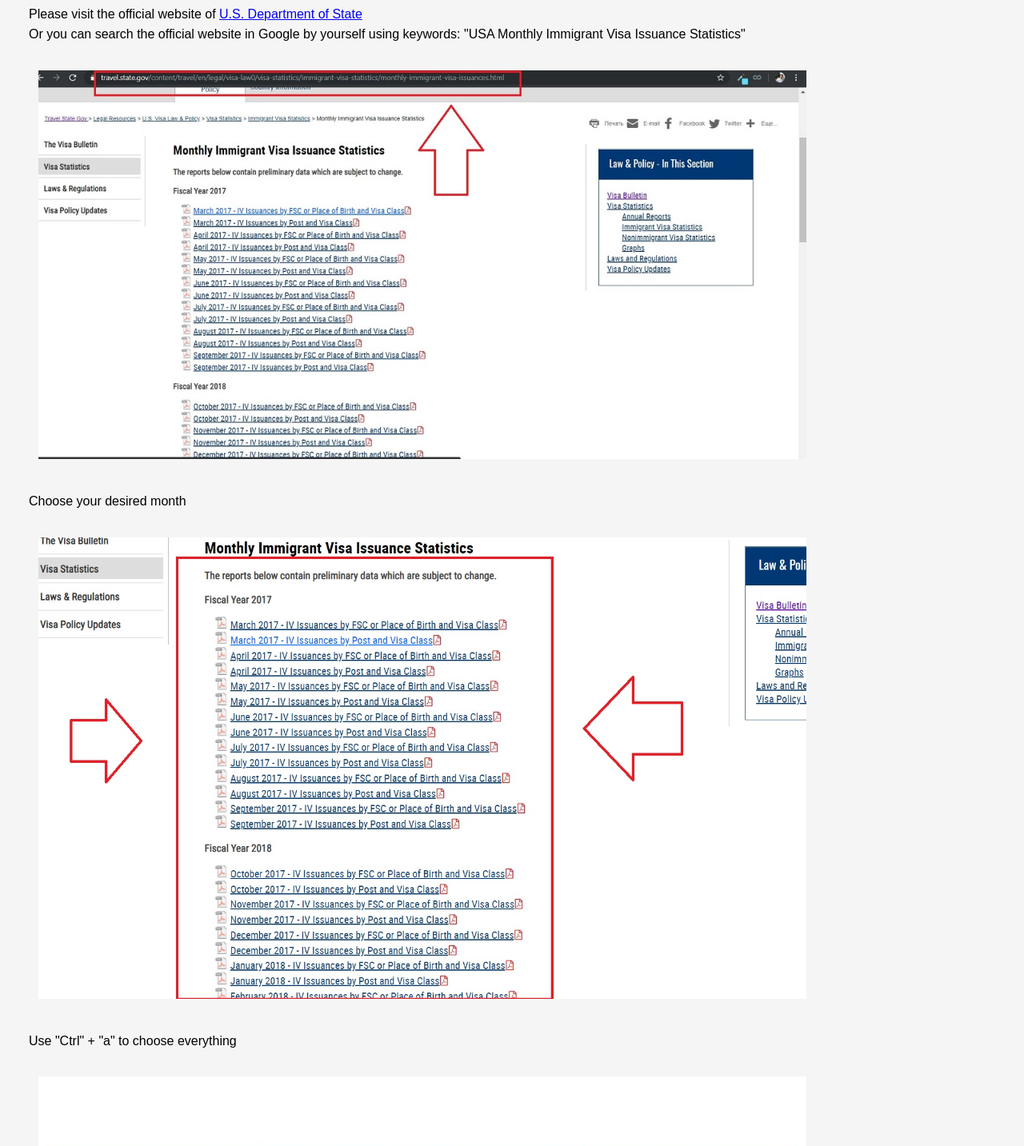
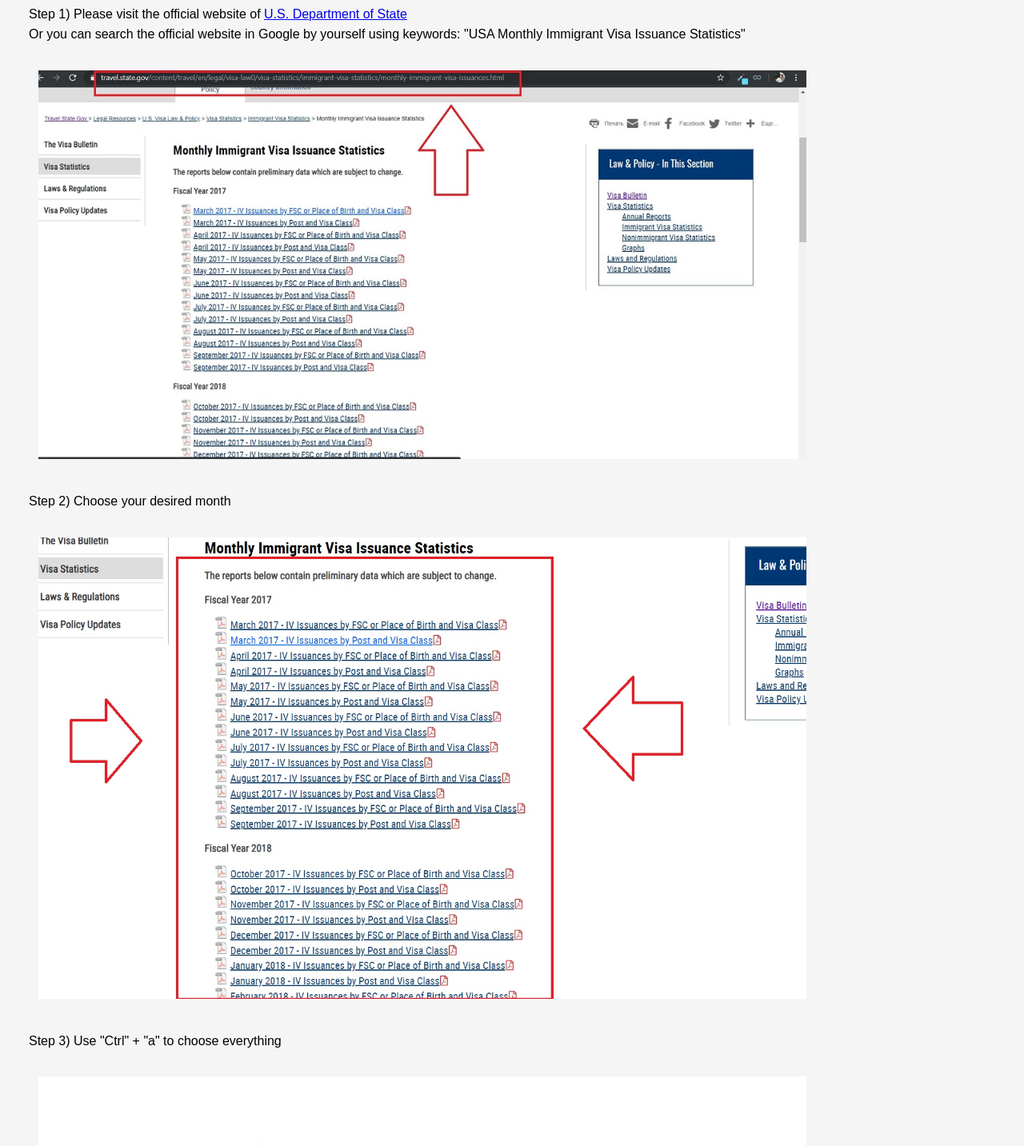
Before and after one commit to ochirovaur2/DV-final, a website built with webpack: page dist/about.html in a window 1280 px wide. Shown: the part 120-1553 px from the top of the page at 80% size. Built offline with nearby package versions, Linux system fonts and the light colour scheme.

Commit message:
changed about,html

```diff
--- a/dist/about.html
+++ b/dist/about.html
@@ -33,16 +33,16 @@
 		<div class="container">
 			<article>
 				<h1>How to use?</h1>
-				<p>Please visit the official website of <a href="https://travel.state.gov/content/travel/en/legal/visa-law0/visa-statistics/immigrant-visa-statistics/monthly-immigrant-visa-issuances.html"><span>U.S. Department of State</span></a></p>
+				<p>Step 1) Please visit the official website of <a href="https://travel.state.gov/content/travel/en/legal/visa-law0/visa-statistics/immigrant-visa-statistics/monthly-immigrant-visa-issuances.html"><span>U.S. Department of State</span></a></p>
 				<p>Or you can search the official website in Google by yourself using keywords: "USA Monthly Immigrant Visa Issuance Statistics"</p>
 				<img src="img/first.jpg" alt="First image">
-				<p>Choose your desired month</p>
+				<p>Step 2) Choose your desired month</p>
 				<img src="img/second.jpg" alt="Second image">
-				<p>Use "Ctrl" + "a" to choose everything</p>
+				<p>Step 3) Use "Ctrl" + "a" to choose everything</p>
 				<img src="img/third.jpg" alt="Third image">
-				<p>Use "Ctrl" + "c" to copy data</p>
+				<p>Step 4) Use "Ctrl" + "c" to copy data</p>
 				<img src="img/fourth.jpg" alt="Fourth image">
-				<p>Paste data to input field and click button</p>
+				<p>Step 5) Paste data to input field and click button</p>
 				<img src="img/end.jpg" alt="Last step">
 			</article>
 
```
